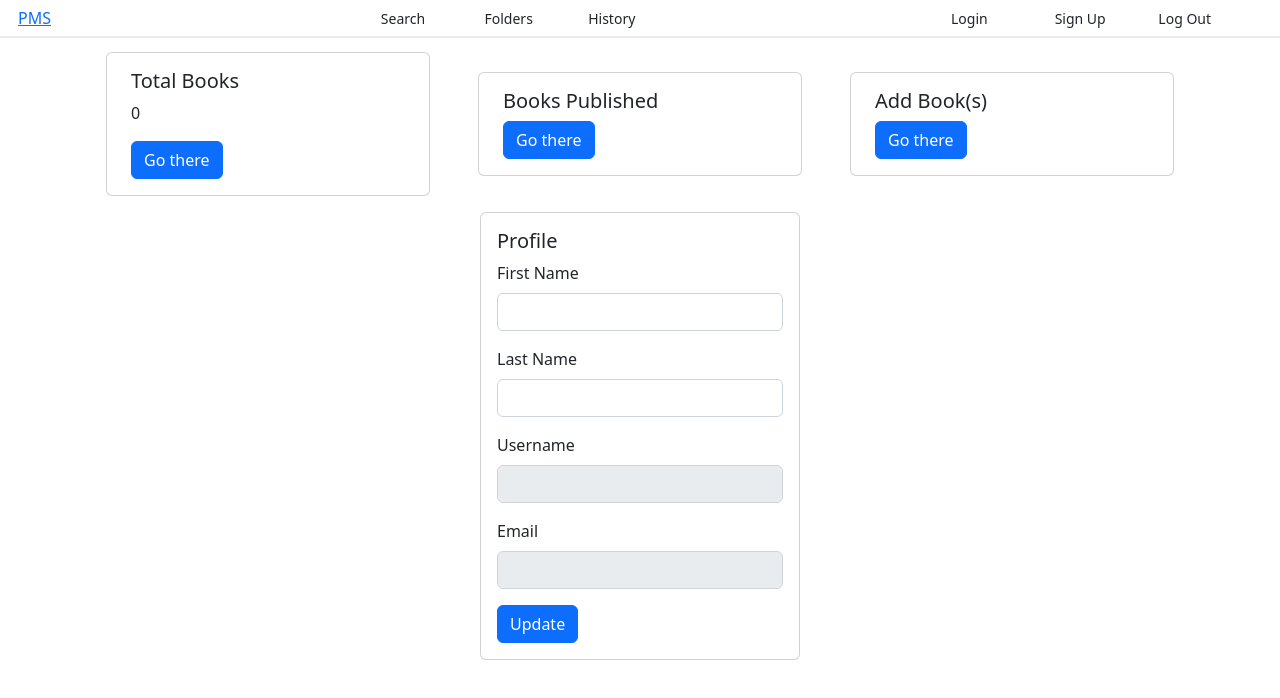
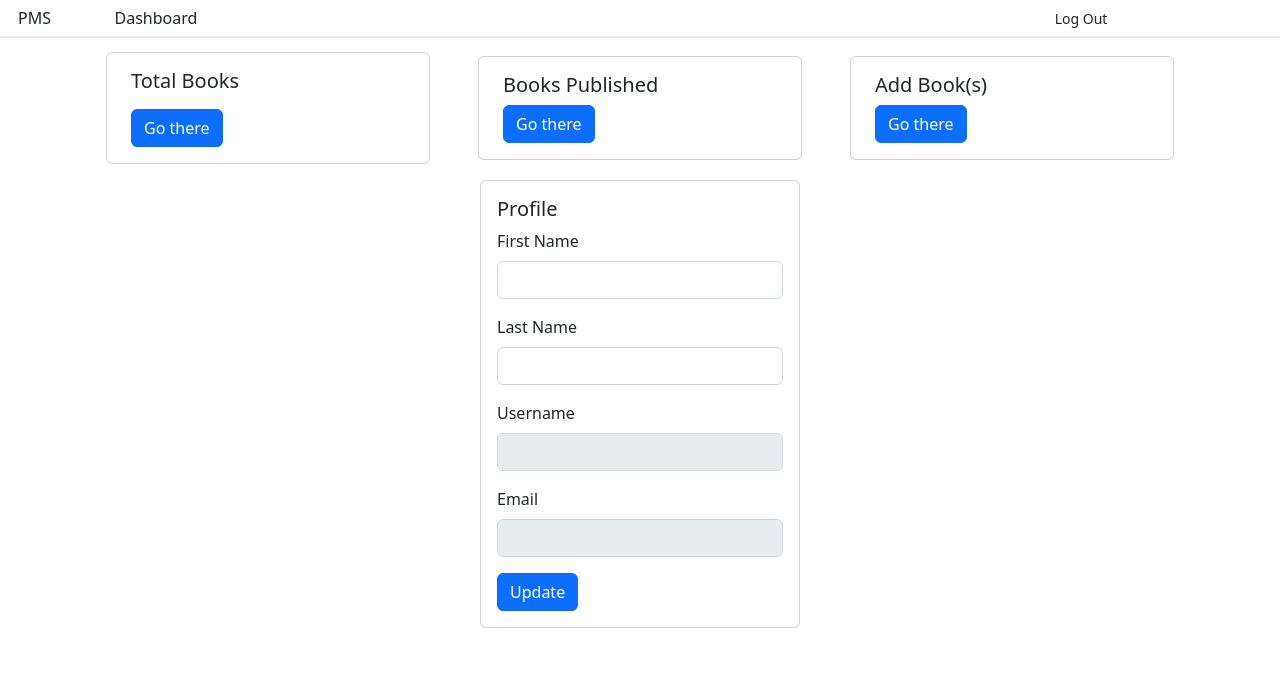
Before and after one commit to JitumoniDas2002/PMS, a React (Create React App) app: page /dashboard in a window 1280 px wide. Shown: the top 698 px of the page. Built offline with nearby package versions, Linux system fonts and the light colour scheme; no server answers; sample sign-in values are in the browser's storage.

Commit message:
feat: added new things

```diff
--- a/src/components/Navbaar.js
+++ b/src/components/Navbaar.js
@@ -21,48 +21,58 @@
           <div
             className="d-flex flex-row justify-content-between align-items-center w-100"
           >
+            <div className="d-flex justify-content-between">
               <div className="col-1 ">
-              <a href="/home">
+                <a href="/home" className="text-decoration-none text-dark">
                   PMS
                 </a>
+              </div>
+              {
+                localStorage.getItem('token') ?
+                <div className="col-2 ">
+                <a href="/dashboard" className="text-decoration-none text-dark">
+                  Dashboard
+                </a>
+              </div>
+              :
+              null
+              }
             </div>
             <ul
               className="d-flex flex-row col-3 list-unstyled justify-content-between align-items-center m-0"
             >
-              <li className="col-sm-4 small">
-                <a href="/search" className="text-decoration-none text-dark">
-                  Search
+
+            </ul>
+            <ul
+              className="d-flex flex-row col-2 list-unstyled justify-content-between align-items-center m-0"
+            >
+              {
+                localStorage.getItem('token') ?
+                <li className="col-sm-12 small">
+                  <a href="/logout" className="text-decoration-none text-dark">
+                    Log Out
                   </a>
                 </li>
+                :
+                <>
+
                 <li className="col-sm-4 small">
-                <a href="/folder" className="text-decoration-none text-dark">
-                  Folders
+                <a href="/admin-login" className="text-decoration-none text-dark">
+                  Admin
                 </a>
               </li>
-              <li className="col-sm-4 small">
-                <a href="/history" className="text-decoration-none text-dark">
-                  History
-                </a>
-              </li>
-            </ul>
-            <ul
-              className="d-flex flex-row col-3 list-unstyled justify-content-between align-items-center m-0"
-            >
                 <li className="col-sm-4 small">
                 <a href="/login" className="text-decoration-none text-dark">
                   Login
                 </a>
               </li>
-              <li className="col-sm-4 small">
+              <li className="col-sm-4  small">
                 <a href="/signup" className="text-decoration-none text-dark">
                   Sign Up
                 </a>
               </li>
-              <li className="col-sm-4 small">
-                <a href="/logout" className="text-decoration-none text-dark">
-                  Log Out
-                </a>
-              </li>
+                </>
+              }
             </ul>
           </div>
         </nav>
--- a/src/pages/dashboard.js
+++ b/src/pages/dashboard.js
@@ -4,6 +4,12 @@
 export default function Dashboard() {
 
     useEffect(() => {
+
+        if (!localStorage.getItem('user_id') || !localStorage.getItem('token')) {
+            window.location.href = '/';
+            return
+        }
+
         const getTotalPublications = () => {
             axios.get(`http://localhost:8000/get-total-publications`)
                 .then((response) => {
@@ -24,6 +30,7 @@
                     setUser(response.data);
                     setFirstName(response.data.first_name);
                     setLastName(response.data.last_name);
+                    setUserPublications(response.data.publications.length);
                 })
                 .catch((err) => {
                     console.log(err);
@@ -36,6 +43,7 @@
     const [user, setUser] = useState({});
     const [firstName, setFirstName] = useState('');
     const [lastName, setLastName] = useState('');
+    const [userPublications, setUserPublications] = useState();
 
     const updateUser = () => {
         const user_id = localStorage.getItem('user_id');
@@ -60,7 +68,7 @@
                 <div className="card-body">
                     <i></i>
                     <h5 className="card-title">Total Books</h5>
-                    <p className="card-text">{publicationLength}</p>
+                    <p className="card-text">{userPublications}</p>
                     <a href="#" className="btn btn-primary">Go there</a>
                 </div>
             </div>
```
Lines whose indentation alone changed are shown as unchanged.
